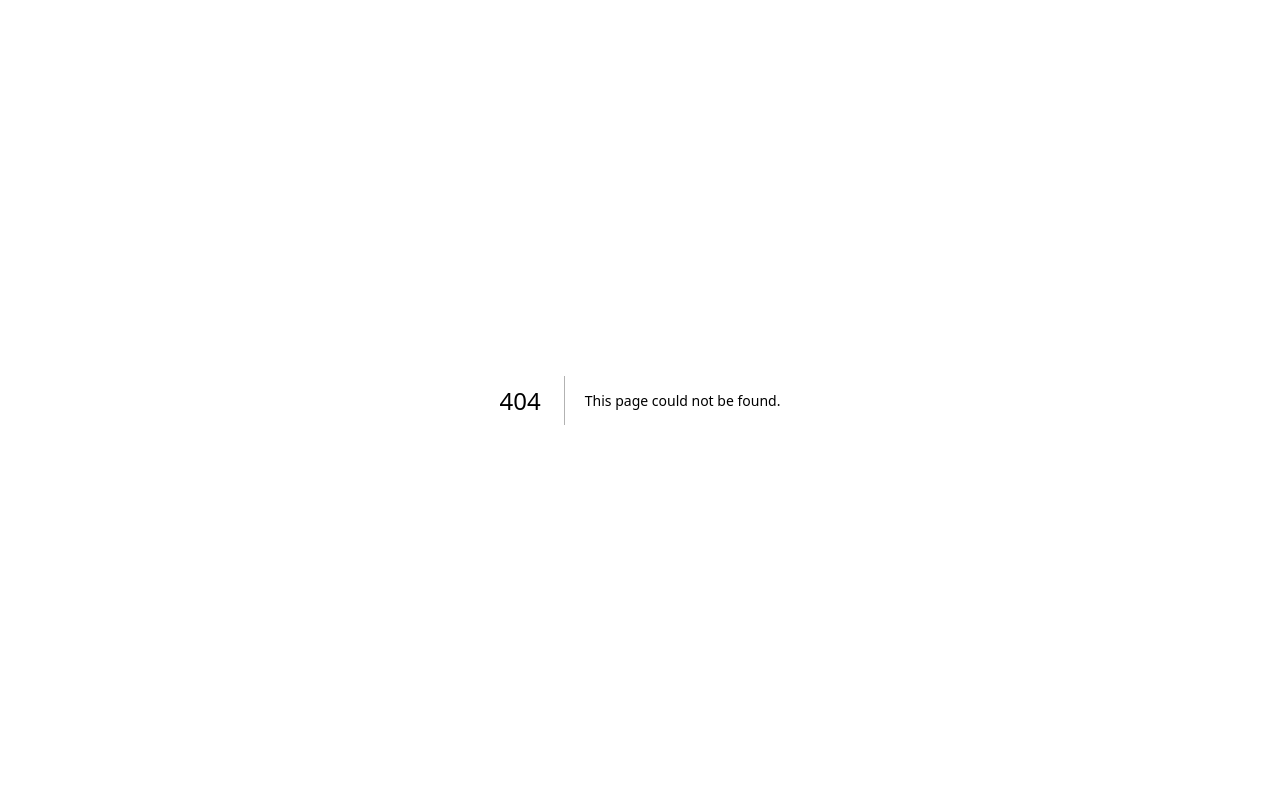
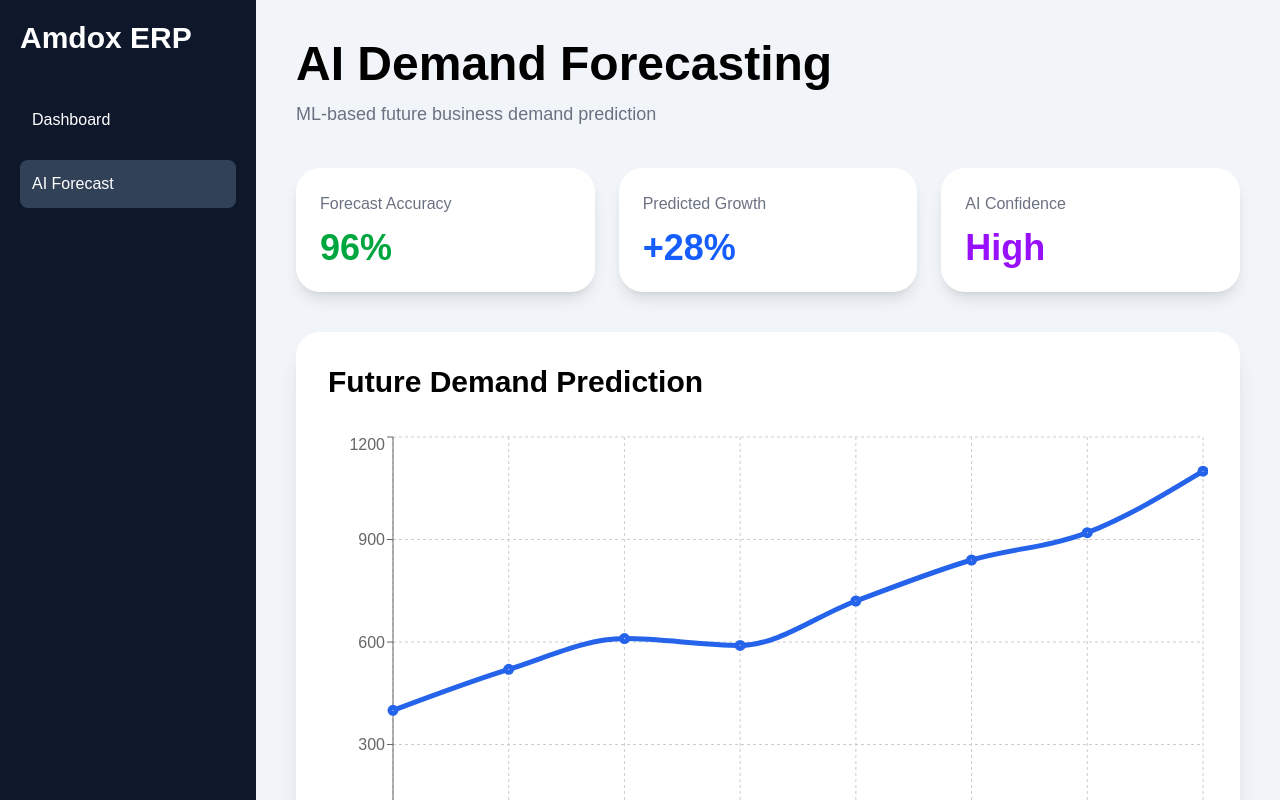
Before and after one commit to hetavantani-2205/amdox-erp, a Next.js app in the folder frontend/: page /forecast in a window 1280 px wide. Before the commit this address had no page. Shown: the top 800 px of the page. Built offline with nearby package versions, Linux system fonts and the light colour scheme.

Commit message:
ai forecasting added

```diff
--- a/frontend/package.json
+++ b/frontend/package.json
@@ -19,6 +19,7 @@
     "react-dom": "19.2.4",
     "react-hook-form": "^7.75.0",
     "react-hot-toast": "^2.6.0",
+    "recharts": "^3.8.1",
     "socket.io-client": "^4.8.3",
     "zod": "^4.4.3",
     "zustand": "^5.0.13"
--- a/frontend/src/app/attendance/page.tsx
+++ b/frontend/src/app/attendance/page.tsx
@@ -190,6 +190,16 @@ export default function AttendancePage() {
               </div>
 
             </Link>
+
+            <Link href="/forecast">
+
+  <div className="flex items-center gap-3 hover:bg-slate-800 p-4 rounded-2xl cursor-pointer transition">
+
+    🤖 AI Forecast
+
+  </div>
+
+</Link>
 
             {/* SETTINGS */}
 
--- /dev/null
+++ b/frontend/src/app/forecast/page.tsx
@@ -0,0 +1,160 @@
+"use client";
+
+import Link from "next/link";
+import {
+  LineChart,
+  Line,
+  XAxis,
+  YAxis,
+  Tooltip,
+  ResponsiveContainer,
+  CartesianGrid,
+} from "recharts";
+
+const data = [
+  { month: "Jan", demand: 400 },
+  { month: "Feb", demand: 520 },
+  { month: "Mar", demand: 610 },
+  { month: "Apr", demand: 590 },
+  { month: "May", demand: 720 },
+  { month: "Jun", demand: 840 },
+  { month: "Jul", demand: 920 },
+  { month: "Aug", demand: 1100 },
+];
+
+export default function ForecastPage() {
+
+  return (
+
+    <div className="flex min-h-screen bg-slate-100">
+
+      {/* SIDEBAR */}
+
+      <div className="w-64 bg-slate-900 text-white p-5">
+
+        <h1 className="text-3xl font-bold mb-10">
+          Amdox ERP
+        </h1>
+
+        <ul className="space-y-4">
+
+          <li>
+            <Link href="/dashboard">
+              <div className="hover:bg-slate-700 p-3 rounded-lg">
+                Dashboard
+              </div>
+            </Link>
+          </li>
+
+          <li>
+            <Link href="/forecast">
+              <div className="bg-slate-700 p-3 rounded-lg">
+                AI Forecast
+              </div>
+            </Link>
+          </li>
+
+        </ul>
+
+      </div>
+
+      {/* MAIN */}
+
+      <div className="flex-1 p-10">
+
+        <div className="mb-10">
+
+          <h1 className="text-5xl font-bold">
+            AI Demand Forecasting
+          </h1>
+
+          <p className="text-gray-500 mt-3 text-lg">
+            ML-based future business demand prediction
+          </p>
+
+        </div>
+
+        {/* STATS */}
+
+        <div className="grid grid-cols-1 md:grid-cols-3 gap-6 mb-10">
+
+          <div className="bg-white p-6 rounded-3xl shadow-lg">
+
+            <p className="text-gray-500">
+              Forecast Accuracy
+            </p>
+
+            <h2 className="text-4xl font-bold text-green-600 mt-3">
+              96%
+            </h2>
+
+          </div>
+
+          <div className="bg-white p-6 rounded-3xl shadow-lg">
+
+            <p className="text-gray-500">
+              Predicted Growth
+            </p>
+
+            <h2 className="text-4xl font-bold text-blue-600 mt-3">
+              +28%
+            </h2>
+
+          </div>
+
+          <div className="bg-white p-6 rounded-3xl shadow-lg">
+
+            <p className="text-gray-500">
+              AI Confidence
+            </p>
+
+            <h2 className="text-4xl font-bold text-purple-600 mt-3">
+              High
+            </h2>
+
+          </div>
+
+        </div>
+
+        {/* CHART */}
+
+        <div className="bg-white p-8 rounded-3xl shadow-xl">
+
+          <h2 className="text-3xl font-bold mb-8">
+            Future Demand Prediction
+          </h2>
+
+          <div className="h-[450px]">
+
+            <ResponsiveContainer width="100%" height="100%">
+
+              <LineChart data={data}>
+
+                <CartesianGrid strokeDasharray="3 3" />
+
+                <XAxis dataKey="month" />
+
+                <YAxis />
+
+                <Tooltip />
+
+                <Line
+                  type="monotone"
+                  dataKey="demand"
+                  stroke="#2563eb"
+                  strokeWidth={5}
+                />
+
+              </LineChart>
+
+            </ResponsiveContainer>
+
+          </div>
+
+        </div>
+
+      </div>
+
+    </div>
+  );
+}
```
Also changed, not shown: 1 other file (tests, documents, lock files or other folders).
